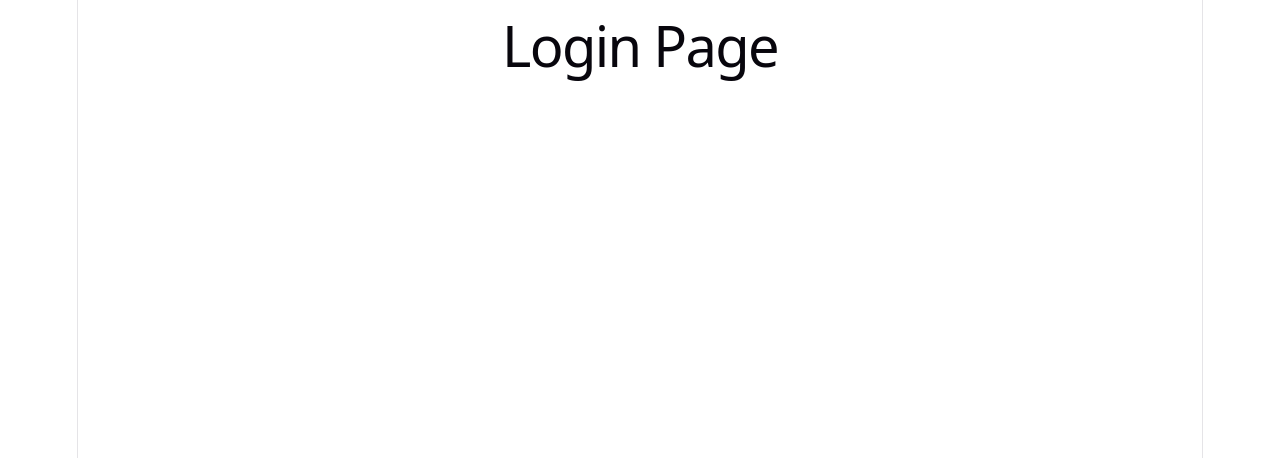
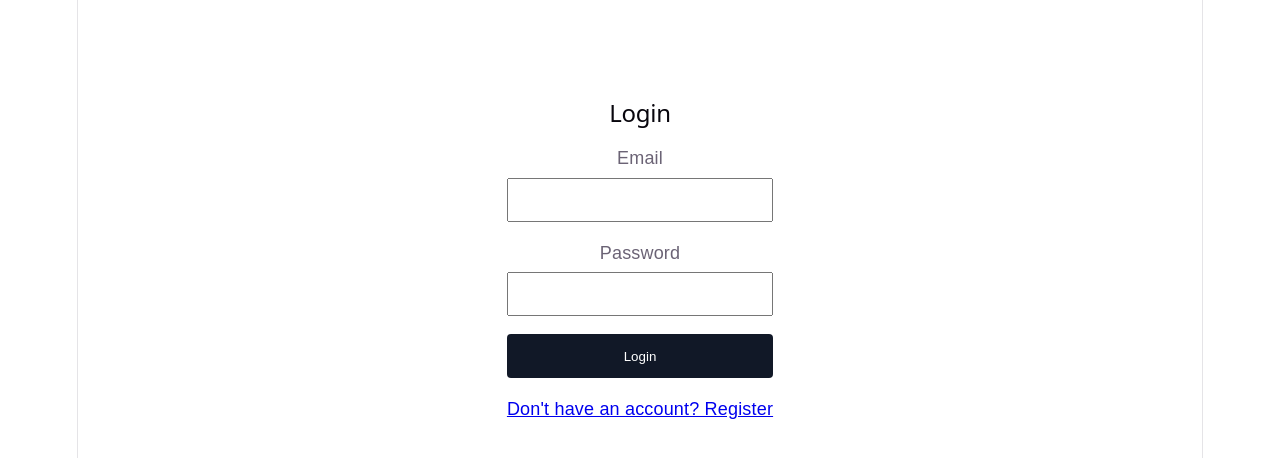
Before and after one commit to fritzterfly/quizmaker-client, a React (Vite) app: page /login in a window 1280 px wide. Shown: the top 458 px of the page. Built offline with nearby package versions, Linux system fonts and the light colour scheme.

Commit message:
Add frontend login flow

```diff
--- a/src/pages/LoginPage.jsx
+++ b/src/pages/LoginPage.jsx
@@ -1,5 +1,124 @@
+import { useState } from 'react'
+import { Link, useNavigate } from 'react-router-dom'
+import { apiRequest } from '../lib/api'
+
 function LoginPage() {
-  return <h1>Login Page</h1>
+  const navigate = useNavigate()
+  const [formData, setFormData] = useState({
+    email: '',
+    password: '',
+  })
+  const [loading, setLoading] = useState(false)
+  const [errorMessage, setErrorMessage] = useState('')
+  const [validationErrors, setValidationErrors] = useState({})
+
+  const handleChange = (event) => {
+    const { name, value } = event.target
+
+    setFormData((previous) => ({
+      ...previous,
+      [name]: value,
+    }))
+
+    setValidationErrors((previous) => ({
+      ...previous,
+      [name]: '',
+    }))
+
+    if (errorMessage) {
+      setErrorMessage('')
+    }
+  }
+
+  const handleSubmit = async (event) => {
+    event.preventDefault()
+    setLoading(true)
+    setErrorMessage('')
+    setValidationErrors({})
+
+    try {
+      const response = await apiRequest('/login', 'POST', formData)
+
+      const token = response?.token
+      const user = response?.user
+
+      if (token) {
+        localStorage.setItem('auth_token', token)
+      }
+
+      if (user) {
+        localStorage.setItem('auth_user', JSON.stringify(user))
+      }
+
+      navigate('/dashboard')
+    } catch (error) {
+      const message = error?.message || 'Login failed. Please try again.'
+
+      if (error?.response?.errors) {
+        setValidationErrors(error.response.errors)
+      }
+
+      if (error?.response?.message) {
+        setErrorMessage(error.response.message)
+      }
+
+      if (!error?.response?.errors && !error?.response?.message) {
+        setErrorMessage(message)
+      }
+    } finally {
+      setLoading(false)
+    }
+  }
+
+  return (
+    <div style={{ maxWidth: '420px', margin: '4rem auto', padding: '1.5rem', fontFamily: 'Arial, sans-serif' }}>
+      <h2 style={{ marginBottom: '1rem', textAlign: 'center' }}>Login</h2>
+
+      <form onSubmit={handleSubmit} style={{ display: 'grid', gap: '1rem' }}>
+        <div>
+          <label htmlFor="email" style={{ display: 'block', marginBottom: '0.35rem' }}>Email</label>
+          <input
+            id="email"
+            name="email"
+            type="email"
+            value={formData.email}
+            onChange={handleChange}
+            style={{ width: '100%', padding: '0.7rem', boxSizing: 'border-box' }}
+            required
+          />
+          {validationErrors.email && <small style={{ color: '#b91c1c', display: 'block', marginTop: '0.25rem' }}>{validationErrors.email[0]}</small>}
+        </div>
+
+        <div>
+          <label htmlFor="password" style={{ display: 'block', marginBottom: '0.35rem' }}>Password</label>
+          <input
+            id="password"
+            name="password"
+            type="password"
+            value={formData.password}
+            onChange={handleChange}
+            style={{ width: '100%', padding: '0.7rem', boxSizing: 'border-box' }}
+            required
+          />
+          {validationErrors.password && <small style={{ color: '#b91c1c', display: 'block', marginTop: '0.25rem' }}>{validationErrors.password[0]}</small>}
+        </div>
+
+        {errorMessage && (
+          <div style={{ color: '#b91c1c', background: '#fef2f2', padding: '0.75rem', borderRadius: '4px' }}>
+            {errorMessage}
+          </div>
+        )}
+
+        <button type="submit" disabled={loading} style={{ padding: '0.8rem', cursor: loading ? 'not-allowed' : 'pointer', background: '#111827', color: '#fff', border: 'none', borderRadius: '4px' }}>
+          {loading ? 'Logging in...' : 'Login'}
+        </button>
+      </form>
+
+      <p style={{ textAlign: 'center', marginTop: '1rem' }}>
+        <Link to="/register">Don't have an account? Register</Link>
+      </p>
+    </div>
+  )
 }
 
 export default LoginPage
```
